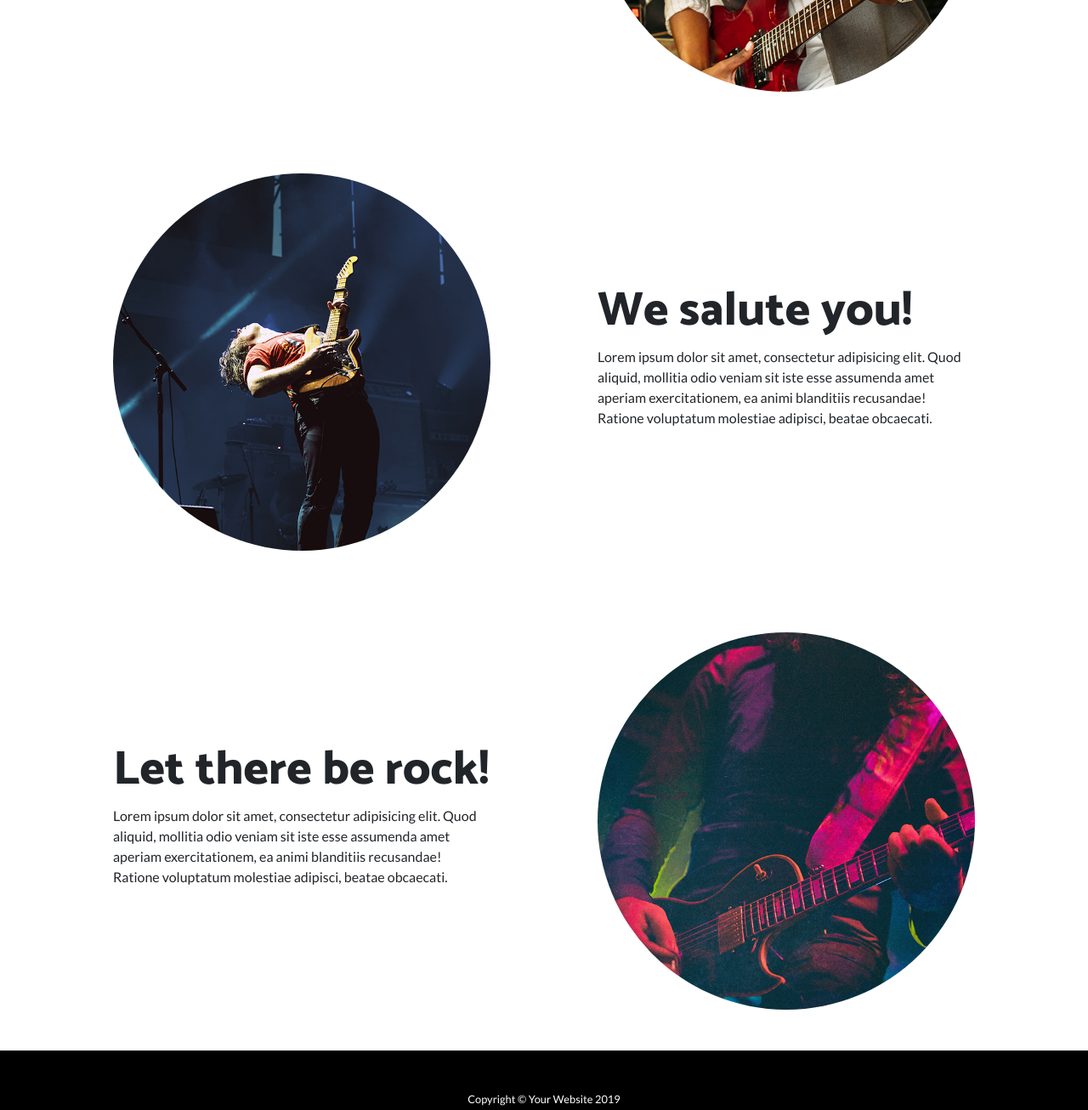
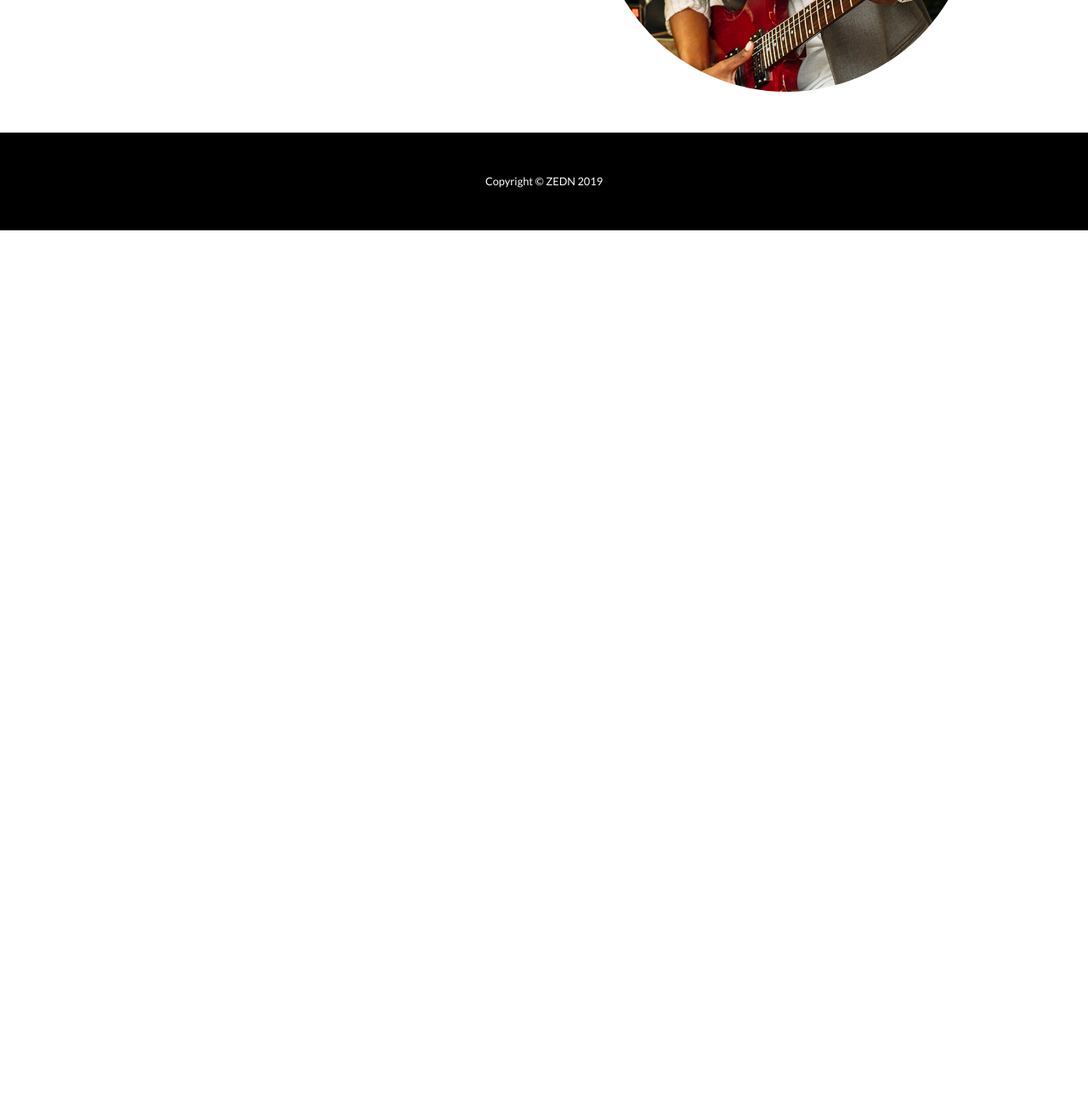
Before and after one commit to zedn369/proyect1, a website: page index.html in a window 1280 px wide. Shown: the part 874-2180 px from the top of the page at 85% size. After the commit the page ends 1145 px from the top, so only its background shows below. Drawn offline with Linux system fonts and the light colour scheme.

Commit message:
Update index.html

```diff
--- a/index.html
+++ b/index.html
@@ -78,46 +78,10 @@
     </div>
   </section>
 
-  <section>
-    <div class="container">
-      <div class="row align-items-center">
-        <div class="col-lg-6">
-          <div class="p-5">
-            <img class="img-fluid rounded-circle" src="img/02.jpg" alt="">
-          </div>
-        </div>
-        <div class="col-lg-6">
-          <div class="p-5">
-            <h2 class="display-4">We salute you!</h2>
-            <p>Lorem ipsum dolor sit amet, consectetur adipisicing elit. Quod aliquid, mollitia odio veniam sit iste esse assumenda amet aperiam exercitationem, ea animi blanditiis recusandae! Ratione voluptatum molestiae adipisci, beatae obcaecati.</p>
-          </div>
-        </div>
-      </div>
-    </div>
-  </section>
-
-  <section>
-    <div class="container">
-      <div class="row align-items-center">
-        <div class="col-lg-6 order-lg-2">
-          <div class="p-5">
-            <img class="img-fluid rounded-circle" src="img/03.jpg" alt="">
-          </div>
-        </div>
-        <div class="col-lg-6 order-lg-1">
-          <div class="p-5">
-            <h2 class="display-4">Let there be rock!</h2>
-            <p>Lorem ipsum dolor sit amet, consectetur adipisicing elit. Quod aliquid, mollitia odio veniam sit iste esse assumenda amet aperiam exercitationem, ea animi blanditiis recusandae! Ratione voluptatum molestiae adipisci, beatae obcaecati.</p>
-          </div>
-        </div>
-      </div>
-    </div>
-  </section>
-
   <!-- Footer -->
   <footer class="py-5 bg-black">
     <div class="container">
-      <p class="m-0 text-center text-white small">Copyright &copy; Your Website 2019</p>
+      <p class="m-0 text-center text-white small">Copyright &copy; ZEDN 2019</p>
     </div>
     <!-- /.container -->
   </footer>
```
